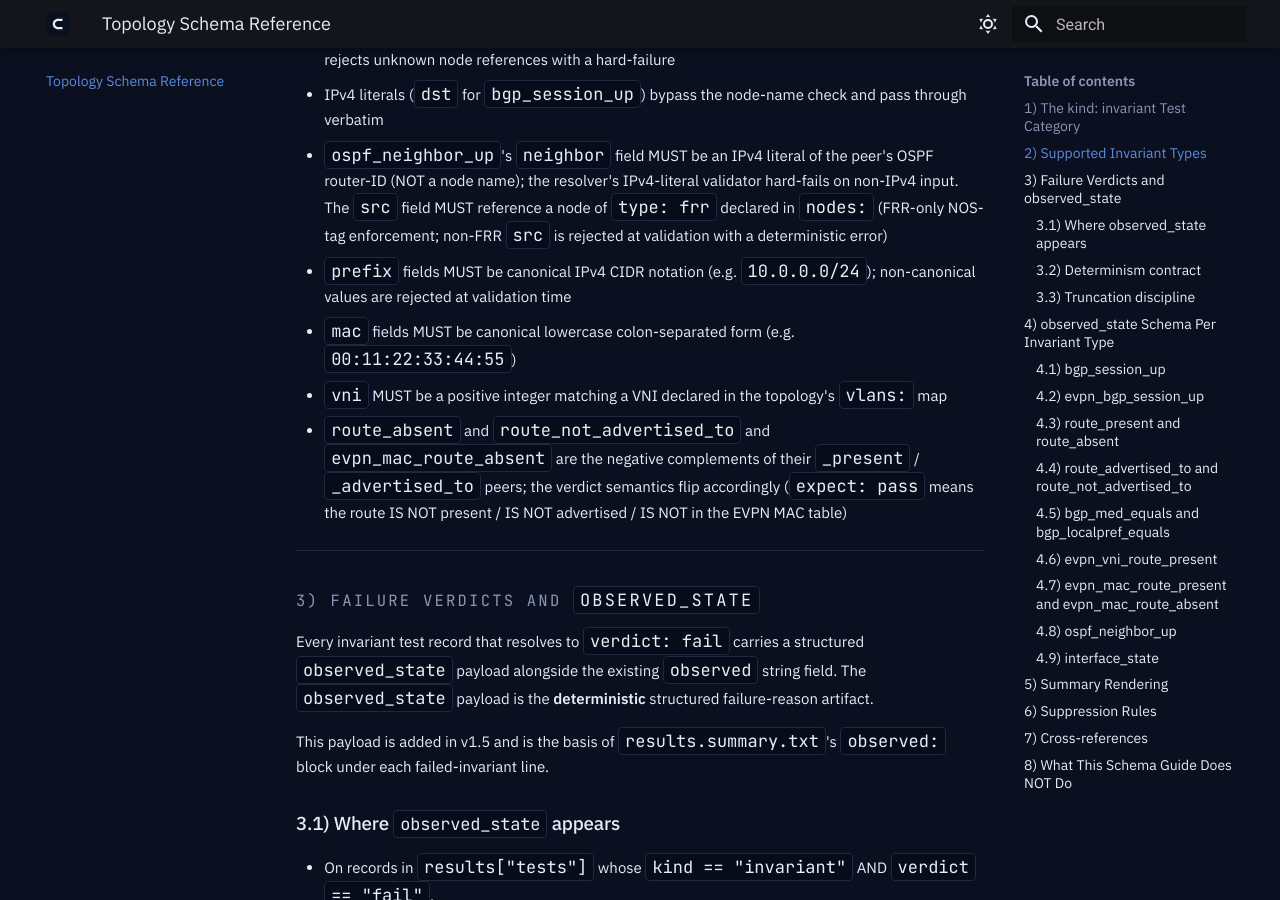
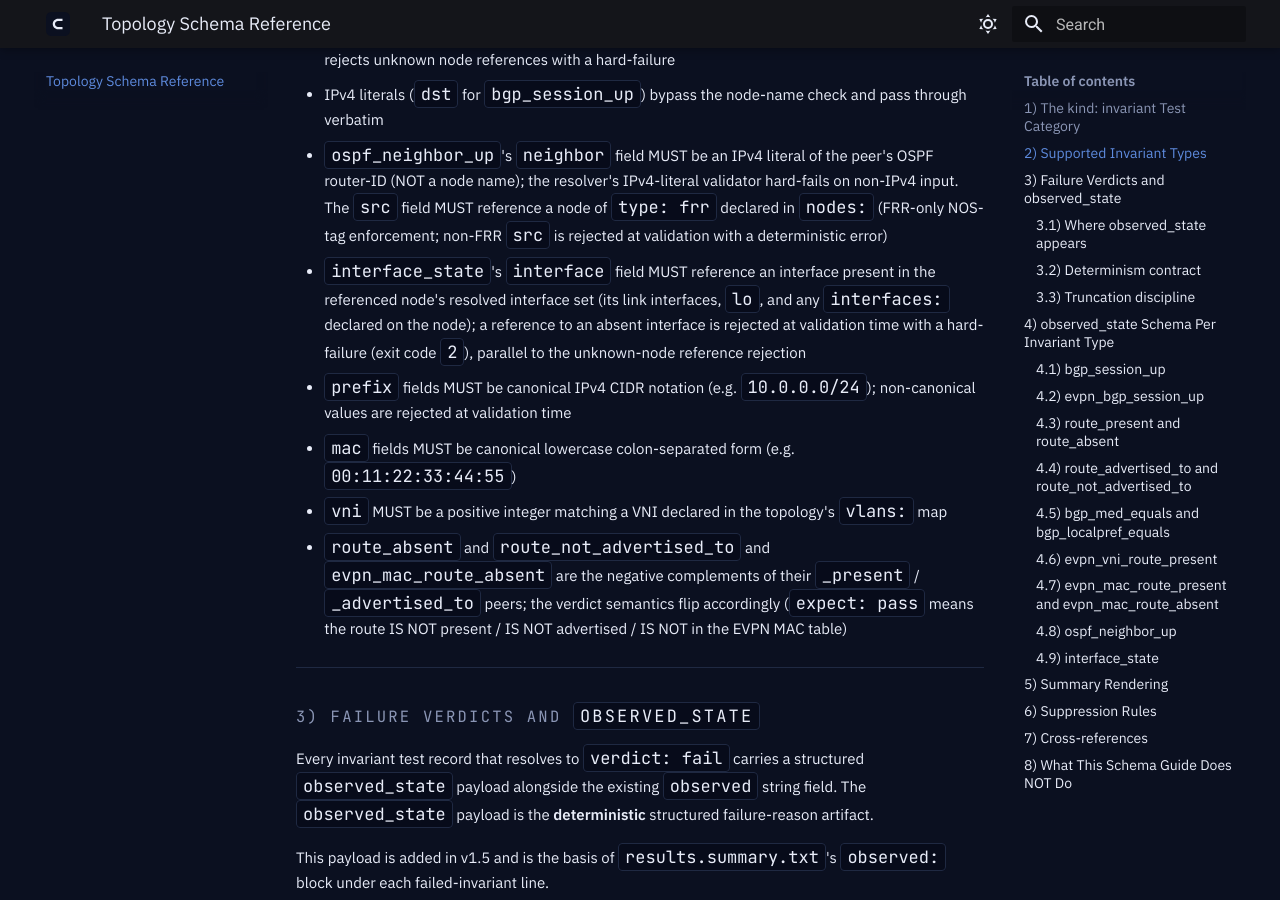
Before and after one commit to cassian-gate/cassian-gate, an MkDocs documentation site: the page built from docs/topology-schema-v1.5.md, in a window 1280 px wide and 900 px high, scrolled down 2965 px. Built offline with MkDocs 1.6.1 and Material for MkDocs 9.7.7, drawn with Linux system fonts in a browser that asks for light colours; the version menu is left out.

Commit message:
WI-4: schema doc — interface-existence rule for interface_state.interface (BL-H5-3)

```diff
--- a/docs/topology-schema-v1.5.md
+++ b/docs/topology-schema-v1.5.md
@@ -64,6 +64,7 @@ Rules:
 * `peer` fields MUST reference a node declared in `nodes:`; the engine's blast-radius validator rejects unknown node references with a hard-failure
 * IPv4 literals (`dst` for `bgp_session_up`) bypass the node-name check and pass through verbatim
 * `ospf_neighbor_up`'s `neighbor` field MUST be an IPv4 literal of the peer's OSPF router-ID (NOT a node name); the resolver's IPv4-literal validator hard-fails on non-IPv4 input. The `src` field MUST reference a node of `type: frr` declared in `nodes:` (FRR-only NOS-tag enforcement; non-FRR `src` is rejected at validation with a deterministic error)
+* `interface_state`'s `interface` field MUST reference an interface present in the referenced node's resolved interface set (its link interfaces, `lo`, and any `interfaces:` declared on the node); a reference to an absent interface is rejected at validation time with a hard-failure (exit code `2`), parallel to the unknown-node reference rejection
 * `prefix` fields MUST be canonical IPv4 CIDR notation (e.g. `10.0.0.0/24`); non-canonical values are rejected at validation time
 * `mac` fields MUST be canonical lowercase colon-separated form (e.g. `00:11:22:33:44:55`)
 * `vni` MUST be a positive integer matching a VNI declared in the topology's `vlans:` map
```
